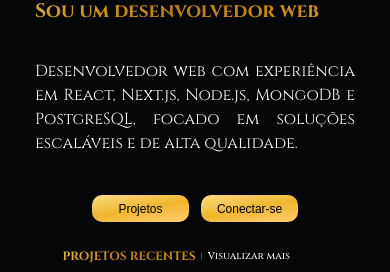
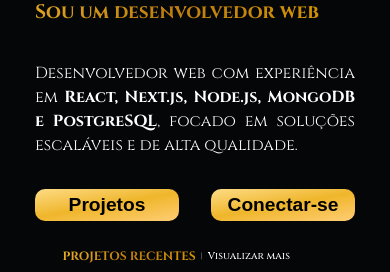
Before and after one commit to Luanquevedo/portifolio-Next, a Next.js app: page / in a window 390 px wide. Shown: the part 347-619 px from the top of the page. Built offline with nearby package versions, Linux system fonts and the light colour scheme.

Commit message:
Otimizado responsividade e semantica  da seção de apresentação

```diff
--- a/src/components/summary/index.scss
+++ b/src/components/summary/index.scss
@@ -69,7 +69,7 @@
 }
 
 
-
+//responsividade ultrawide
 @media (min-width: 2500px) {
     .summary {
         margin-top: -10rem;
@@ -95,7 +95,7 @@
     }
 }
 
-
+//responsividade telas grandes
 @media (max-width:1900px) {
     .summary {
         margin-top: 1rem;
@@ -130,6 +130,7 @@
 
 }
 
+//responsividade telas pequenas/medias
 @media (max-width: 768px) {
     .summary {
         margin-top: 15rem;
@@ -144,7 +145,8 @@
 
             }
 
-            h1, h2 {
+            h1,
+            h2 {
                 font-weight: $fontBold;
                 font-size: 1.2rem;
                 @include gradient-text
@@ -159,29 +161,18 @@
             }
 
             &__Button {
-                gap: 3vw;
-                margin-top: 1.5rem;
-                justify-content: center;
+                gap: 2rem;
+                margin-top: 1rem;
 
                 Button {
                     @include gradient-button-b;
-                    width: 25vw;
-                    height: 7vw;
-
-                    font-size: 12px;
-                    font-weight: $fontLight;
-                    align-items: center;
-                    justify-content: center;
-                    border-radius: 10px;
-
+                    width: 9rem;
+                    height: 2rem;
+                    font-size: 1.2rem;
                 }
 
             }
         }
-
-        img {
-            width: 10rem;
-        }
     }
 
 }
--- a/src/components/summary/summary.js
+++ b/src/components/summary/summary.js
@@ -1,22 +1,23 @@
-
+import React from "react";
 
 const Summary = () => {
     return (
-        <article className='summary'>
+        <article className='summary' aria-labelledby="summary-title">
             <div className='summary__Content'>
-                <h2>Bem vindo ao meu Portifolio</h2>
+                <h2 id="summary-title">Bem vindo ao meu Portifolio</h2>
                 <h1>Olá! Sou Luan Meira Quevedo
                     Sou um desenvolvedor web </h1>
-                <p className="summary__Content__Text">Desenvolvedor web com experiência em React,
-                    Next.js, Node.js, MongoDB e PostgreSQL,
+                <p className="summary__Content__Text">Desenvolvedor web com experiência em <strong>React,
+                    Next.js, Node.js, MongoDB e PostgreSQL</strong>,
                     focado em soluções escaláveis e de alta qualidade.
                 </p>
-                <div className='summary__Content__Button'>
+
+                <nav className='summary__Content__Button' aria-labelledby="Links para mais informações">
                     <button className='summary__Button'>Projetos</button>
                     <button className='summary__Button' onClick={() => window.open('https://www.linkedin.com/in/luan-quevedo/', "_blank")}>Conectar-se</button>
-                </div>
+                </nav>
             </div>
-            <img src='images/photo.svg' />
+                <img src='images/photo.svg' alt="Foto Luan Quevedo" />
         </article>
     )
 }
```
